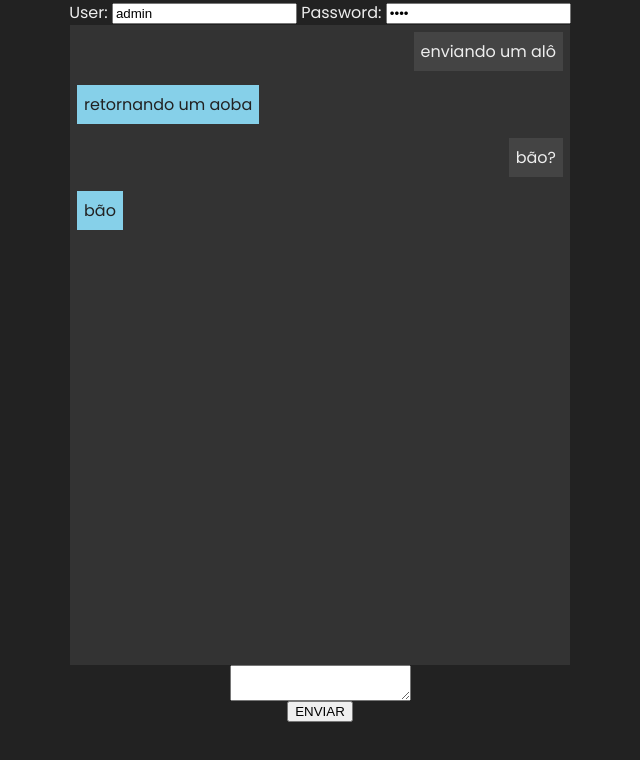
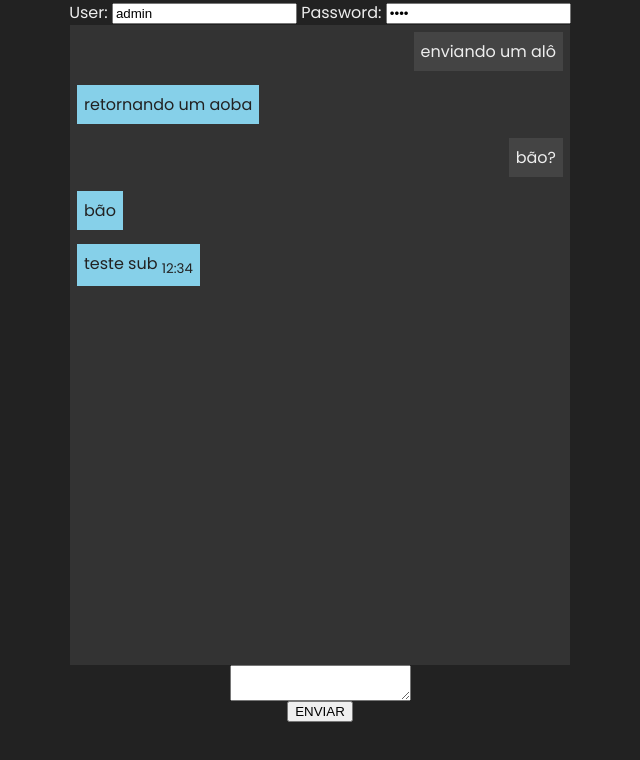
Before and after one commit to viniciusmachadovianna/messenger, a plain HTML site: page index.html in a window 1280 px wide. Shown: the whole page, without its empty margins (320-960 px from the left). Drawn offline with Linux system fonts and the light colour scheme.

Commit message:
feat: show time of sent msg

```diff
--- a/index.html
+++ b/index.html
@@ -19,6 +19,10 @@
     <div class="historyMessage msgRecipient">retornando um aoba</div>
     <div class="historyMessage msgSender">bão?</div>
     <div class="historyMessage msgRecipient">bão</div>
+    <div class="historyMessage msgRecipient">
+      <span class="msgText">teste sub</span>
+      <sub>12:34</sub>
+    </div>
   </section>
 
     <textarea name="message" id="msgInput"></textarea>
```
